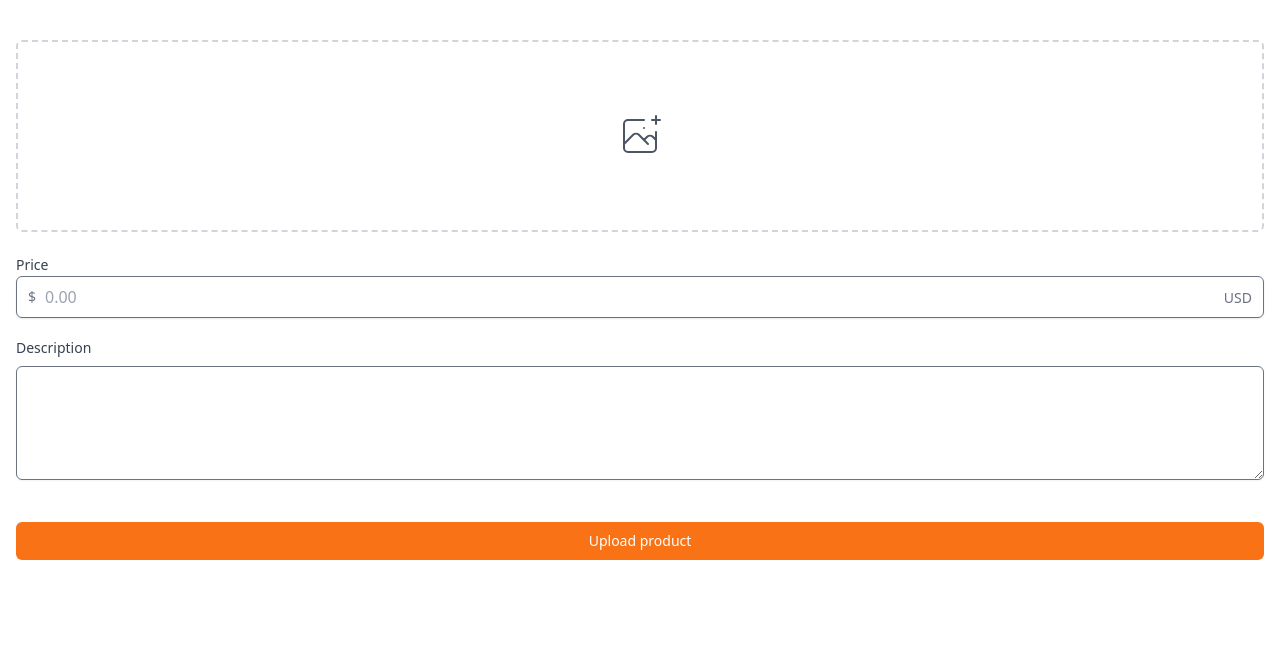
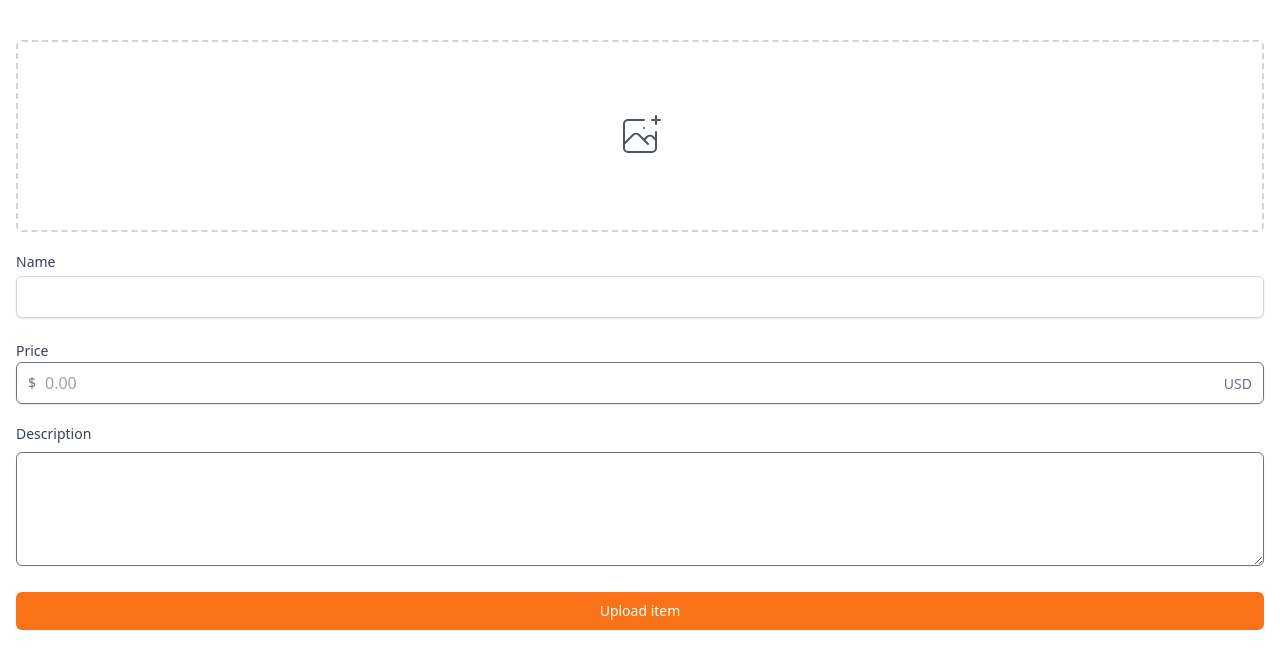
Before and after one commit to ysjkof/nmd-carrot-market, a Next.js app: page /items/upload in a window 1280 px wide. Shown: the top 668 px of the page. Built offline with nearby package versions, Linux system fonts and the light colour scheme.

Commit message:
update items upload

```diff
--- a/pages/items/upload.tsx
+++ b/pages/items/upload.tsx
@@ -2,7 +2,7 @@ import type { NextPage } from "next";
 
 const Upload: NextPage = () => {
   return (
-    <div className="py-10 px-4">
+    <div className="space-y-5 py-10 px-4">
       <div>
         <label className="flex h-48 w-full cursor-pointer items-center justify-center rounded-md border-2 border-dashed border-gray-300 text-gray-600 hover:border-orange-500 hover:text-orange-500">
           <svg
@@ -22,38 +22,58 @@ const Upload: NextPage = () => {
           <input type="file" className="hidden" />
         </label>
       </div>
-      <div className="my-5">
+      <div>
+        <label
+          className="mb-1 block text-sm font-medium text-gray-700"
+          htmlFor="name"
+        >
+          Name
+        </label>
+        <div className="relative flex items-center rounded-md shadow-sm">
+          <input
+            id="name"
+            type="email"
+            className="w-full appearance-none rounded-md border border-gray-300 px-3 py-2 placeholder-gray-400 shadow-sm focus:border-orange-500 focus:outline-none focus:ring-orange-500"
+            required
+          />
+        </div>
+      </div>
+      <div>
         <label htmlFor="price" className="mb-1 text-sm text-gray-700">
           Price
         </label>
         <div className="relative flex items-center rounded-md shadow-sm">
-          <div className="pointer-events-none absolute flex items-center justify-center pl-3 ">
+          <div className="pointer-events-none absolute flex items-center justify-center pl-3">
             <span className="text-sm text-gray-500">$</span>
           </div>
           <input
             id="price"
             type="text"
             placeholder="0.00"
-            className="w-full appearance-none rounded-md py-2 pl-7 placeholder-gray-400 shadow-sm focus:border-orange-500 focus:ring-orange-500 "
+            className="w-full appearance-none rounded-md py-2 pl-7 placeholder-gray-400 shadow-sm focus:border-orange-500 focus:ring-orange-500"
           />
-          <div className="absolute right-0 pr-3 ">
+          <div className="absolute right-0 pr-3">
             <span className="text-sm text-gray-500">USD</span>
           </div>
         </div>
       </div>
       <div className="mb-4">
-        <label className="mb-1 block text-sm font-medium text-gray-700">
+        <label
+          htmlFor="description"
+          className="mb-1 block text-sm font-medium text-gray-700"
+        >
           Description
         </label>
         <div>
           <textarea
+            id="description"
             className="mt-1 w-full rounded-md shadow-sm focus:border-orange-500 focus:ring-orange-500"
             rows={4}
           />
         </div>
       </div>
-      <button className="mt-5 w-full rounded-md border border-transparent bg-orange-500 py-2 px-4 text-sm font-medium text-white hover:bg-orange-600 focus:outline-none focus:ring-2 focus:ring-orange-500 focus:ring-offset-2">
-        Upload product
+      <button className="w-full rounded-md border border-transparent bg-orange-500 py-2 px-4 text-sm font-medium text-white shadow-sm hover:bg-orange-600 focus:outline-none focus:ring-2 focus:ring-orange-500 focus:ring-offset-2">
+        Upload item
       </button>
     </div>
   );
```
